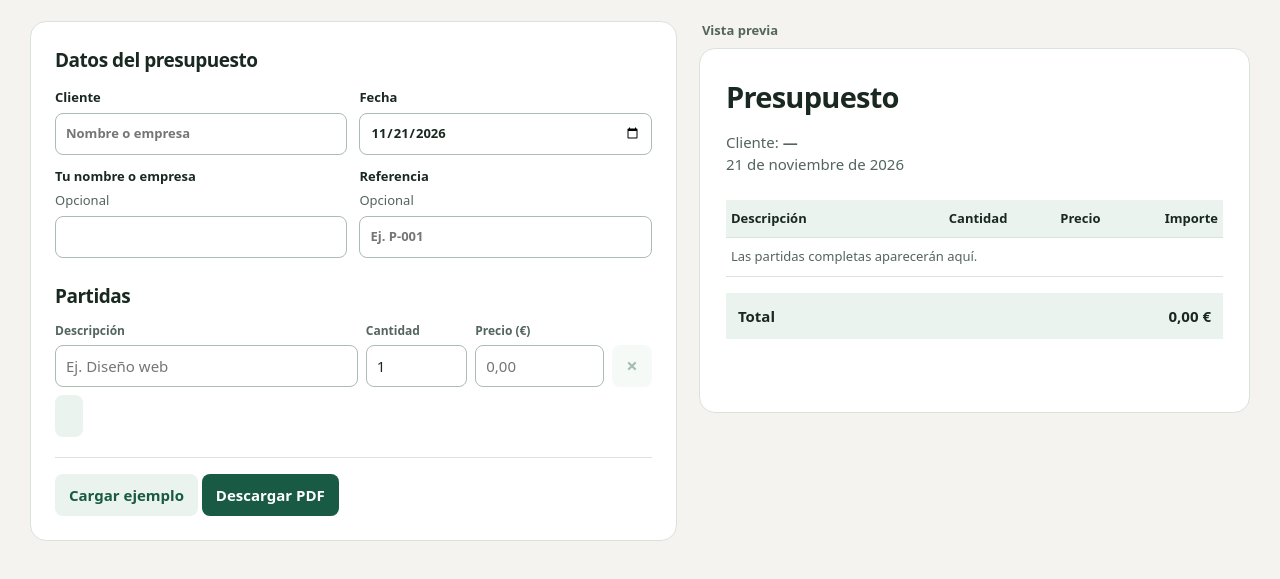
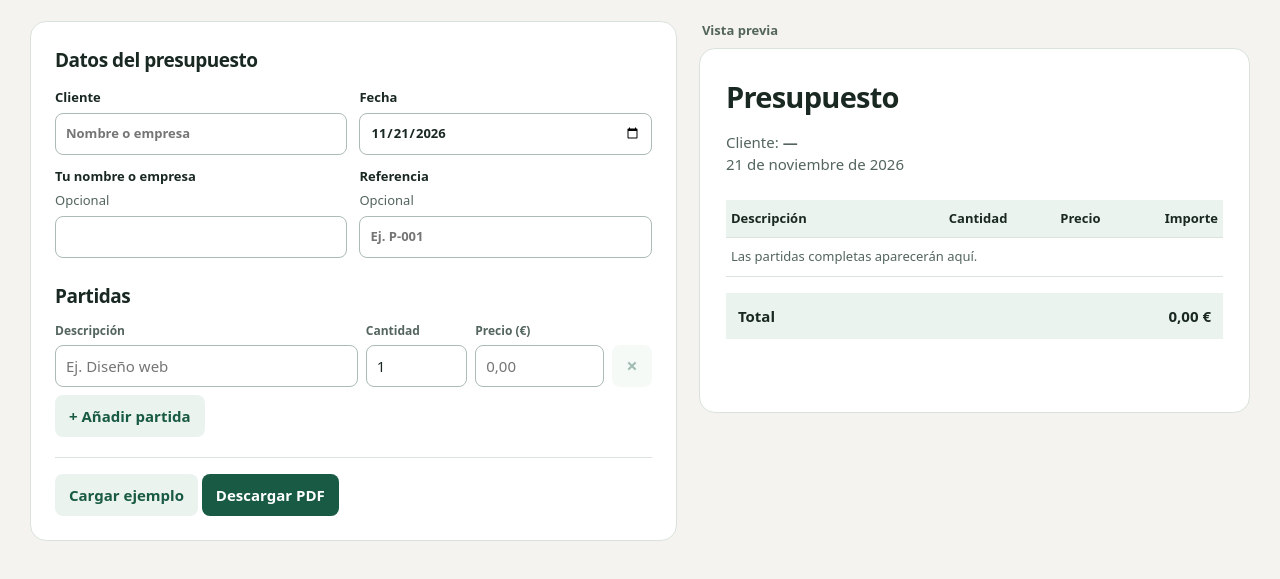
Before and after one commit to zeroalek/presupuestos-total, a plain HTML site: page index.html in a window 1280 px wide. Shown: the part 187-766 px from the top of the page. Drawn offline with Linux system fonts and the light colour scheme.

Commit message:
Restaurar texto del boton Añadir partida

```diff
--- a/index.html
+++ b/index.html
@@ -81,7 +81,7 @@
       <h2>Partidas</h2>
       <div class="row-head" aria-hidden="true"><div>Descripción</div><div>Cantidad</div><div>Precio (€)</div><div></div></div>
       <div id="items"></div>
-      <button class="add" type="button" id="add"></button>
+      <button class="add" type="button" id="add">+ Añadir partida</button>
       <div class="actions"><button class="add" type="button" id="load-example">Cargar ejemplo</button>
         <button class="save" type="submit">Descargar PDF</button>
         <p class="error" id="error" role="alert"></p>
```
